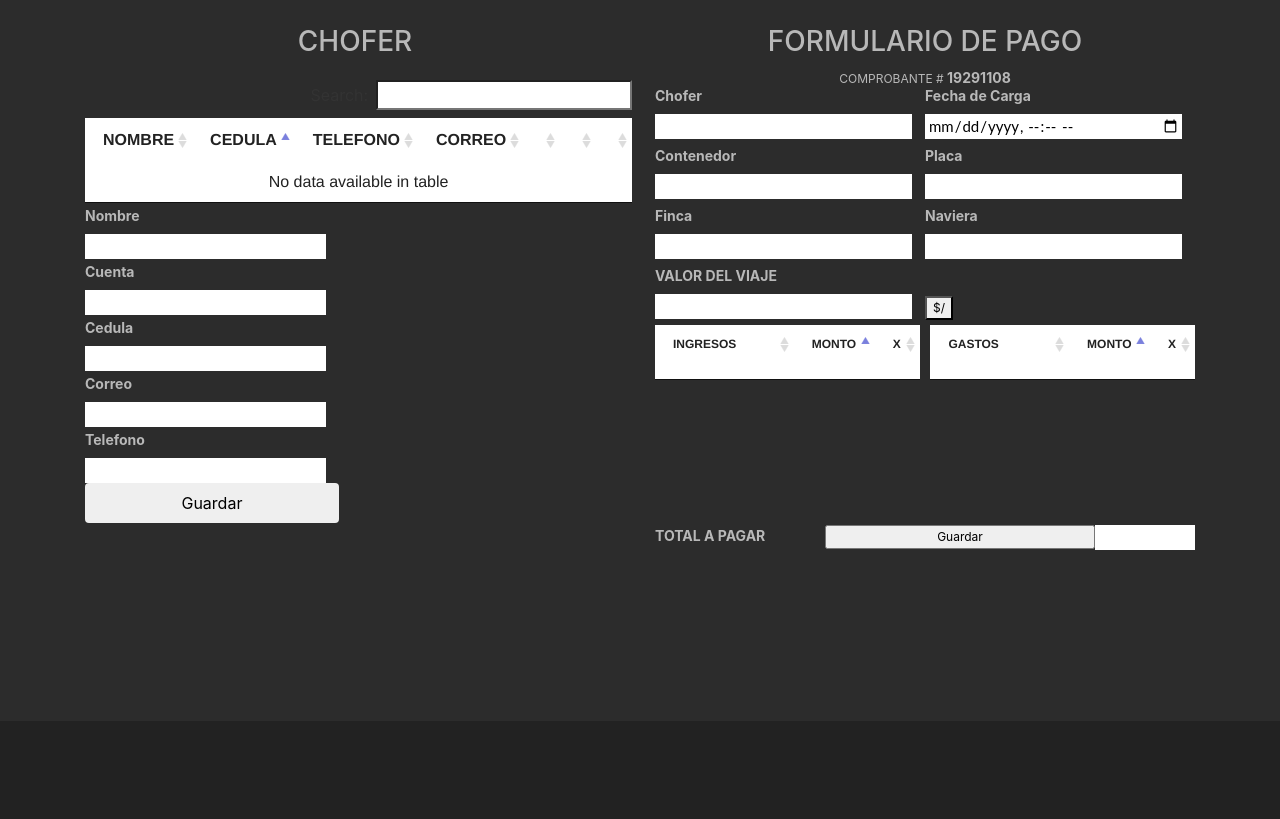
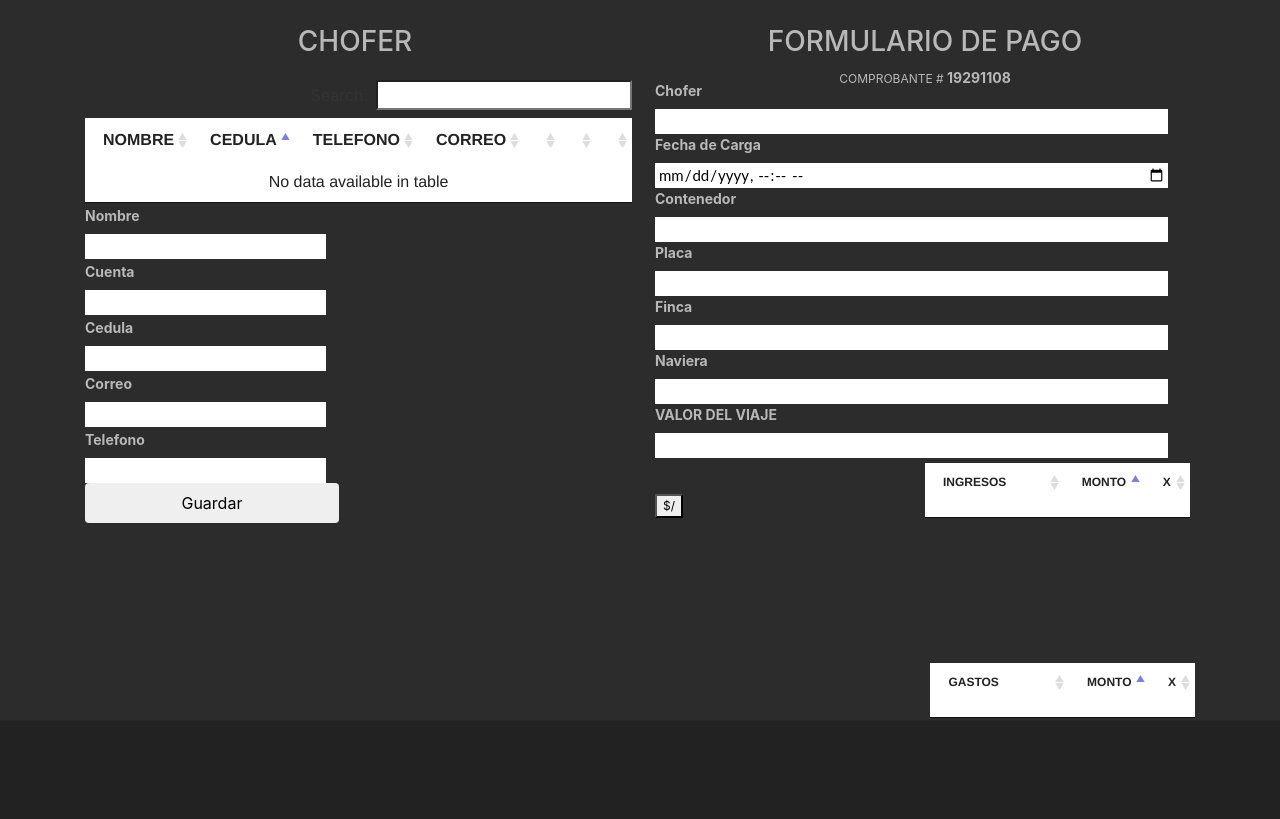
Before and after one commit to jaleon1/PAGO_CHOFERES, a PHP site: page /pagochofer.php in a window 1280 px wide. Shown: the part 169-988 px from the top of the page. Before the commit the page ends 719 px from the top, so only its background shows below. Run offline with PHP 8.4, Linux system fonts and the light colour scheme; lists and menus that the app fills with data are empty; some libraries are stand-ins or nearby versions.

Commit message:
ModificarCompleto

```diff
--- a/css/style.css
+++ b/css/style.css
@@ -160,7 +160,14 @@
                 text-align: center;
                 padding-top: 5px;
             }
-            #div-form-fecha{
+            .div-form-input{
+                width: 50%;
+                height: 60px;
+                float: left;
+                padding-top: 5px;
+            }
+
+            /* #div-form-fecha{
                 width: 50%;
                 height: 60px;
                 float: left;
@@ -212,8 +219,7 @@
                 height: 60px;
                 float: left;
                 padding-top: 5px;
-
-            }
+            } */
             #div-form-conversion{
                 width: 50%;
                 height: 60px;
--- a/js/FuncionesPagoChofer.js
+++ b/js/FuncionesPagoChofer.js
@@ -14,6 +14,7 @@
 var kmsviaje;
 var idchofer;
 var idcalculokm;
+var idformulario=null;
 
 $(document).ready( function () {
     ingresosgastosformulario();
@@ -107,6 +108,9 @@
     valorviaje = document.getElementById('inp-valor-viaje').value;
     kmsviaje = $(this).find('td:nth-child(6)').html();
     idcalculokm = $(this).find('td:nth-child(1)').html();
+    aplicarIngresoGasto();
+    ArrayIngresos();
+    ArrayGastos();
 });
 
 function ingresosgastos(){
@@ -175,7 +179,7 @@
         "bLengthChange": false,
         searching: false,
         "bInfo": false,
-        "scrollY": "140px",
+        "scrollY": "105px",
         "scrollCollapse": true,
         "bPaginate": false,
         "columns": [
@@ -190,7 +194,7 @@
         "bLengthChange": false,
         searching: false,
         "bInfo": false,
-        "scrollY": "140px",
+        "scrollY": "105px",
         "scrollCollapse": true,
         "bPaginate": false,
         "columns": [
@@ -679,39 +683,38 @@
     '<div id="div-form" class="">'+
         '<div id="div-form-titulo">'+
             '<h3>FORMULARIO DE PAGO</h3>'+
-            '<label >COMPROBANTE #</label>'+
-            '<label id="lbl-comprobante" class="lbl-style"></label>'+
         '</div>'+
-        '<div id="div-form-chofer">'+
+        '<div id="div-form-fecha" class="div-form-input">'+
+            '<label id="lbl-fecha" for="form-date-crtl" class="lbl-style">Fecha de Carga</label>'+
+            '<input type="datetime-local" id="form-date-crtl" name="form-date-crtl" class="input-format" required/>'+
+        '</div>'+
+        '<div id="div-form-fecha" class="div-form-input">'+
+            '<label class="lbl-style">COMPROBANTE   #</label></br>'+
+            '<label id="lbl-comprobante">12345</label>'+
+        '</div>'+
+        '<div id="div-form-chofer" class="div-form-input">'+
             '<label for="lbl-chofer" class="lbl-style">Chofer</label>'+
             '<input type="text" id="inp-chofer" name="inp-chofer" class="input-format" readonly="readonly" value="" required/>'+
         '</div>'+
-        '<div id="div-form-fecha">'+
-            '<label id="lbl-fecha" for="form-date-crtl" class="lbl-style">Fecha de Carga</label>'+
-            '<input type="datetime-local" id="form-date-crtl" name="form-date-crtl" class="input-format" required/>'+
+        '<div id="div-form-placa" class="div-form-input">'+
+            '<label for="lbl-placa" class="lbl-style">Placa</label>'+
+            '<input type="text" id="inp-placa" name="inp-placa" class="input-format" value="" required/>'+
         '</div>'+
-        '<div id="div-form-contenedor">'+
+        '<div class="div-form-input">'+
+            '<label for="lbl-valor-viaje" class="lbl-style">Booking</label>'+
+            '<input type="text" id="inp-booking" name="inp-booking" class="input-format" readonly="readonly" value="" required/>'+
+        '</div>'+
+        '<div id="div-form-contenedor" class="div-form-input">'+
             '<label for="lbl-contenedor" class="lbl-style">Contenedor</label>'+
             '<input type="text" id="inp-contenedor" name="inp-contenedor" class="input-format" value="" required/>'+
         '</div>'+
-        '<div id="div-form-placa">'+
-            '<label for="lbl-placa" class="lbl-style">Placa</label>'+
-            '<input type="text" id="inp-placa" name="inp-placa" class="input-format" value="" required/>'+
-        '</div>'+
-        '<div id="div-form-finca">'+
-            '<label for="lbl-finca" class="lbl-style">Finca</label>'+
+        '<div id="div-form-finca" class="div-form-input">'+
+            '<label for="lbl-finca" class="lbl-style">Punto de Carga</label>'+
             '<input type="text" id="inp-finca" name="inp-finca" class="input-format" readonly="readonly" value="" required/>'+
         '</div>'+
-        '<div id="div-form-naviera">'+
-            '<label for="lbl-naviera" class="lbl-style">Naviera</label>'+
+        '<div id="div-form-naviera" class="div-form-input">'+
+            '<label for="lbl-naviera" class="lbl-style">Punto de Descarga</label>'+
             '<input type="text" id="inp-naviera" name="inp-naviera" class="input-format" readonly="readonly" value="" required/>'+
-        '</div>'+
-        '<div id="div-form-valor-viaje">'+
-            '<label for="lbl-valor-viaje" class="lbl-style">VALOR DEL VIAJE</label>'+
-            '<input type="text" id="inp-valor-viaje" name="inp-valor-viaje" class="input-format" readonly="readonly" value="" required/>'+
-        '</div>'+
-        '<div id="div-form-conversion">'+
-            '<button id="btncambio">$/</button>'+
         '</div>'+
         '<div class="div-form-medio">'+
             '<div id="div-form-ingresos">'+
@@ -727,12 +730,19 @@
                 '<input type="button" id="btnaddgastos" class="btnadd" value="+">'+
             '</div>'+
         '</div>'+
-
-
-        '<div id="div-form-total-pago">'+
+        '<div id="div-form-valor-viaje" class="div-form-input">'+
+            '<label for="lbl-valor-viaje" class="lbl-style">VALOR DEL VIAJE</label>'+
+            '<input type="text" id="inp-valor-viaje" name="inp-valor-viaje" class="input-format" readonly="readonly" value="" required/>'+
+        '</div>'+
+        '<div class="div-form-input">'+
             '<label for="lbl-total-pago" class="lbl-style">TOTAL A PAGAR</label>'+
             '<input type="text" id="inp-total-pago" name="inp-total-pago" class="input-format" readonly="readonly" value="" required/>'+
-            '<input type="submit" id="btnguardarform" class="" value="Guardar">'+
+        '</div>'+
+        '<div class="div-form-input">'+
+
+        '</div>'+
+        '<div class="div-form-input">'+
+            '<input type="submit" id="btnguardarform" class="input-format" value="Guardar">'+
         '</div>'+
     '</div>';
     //'</form>';
@@ -851,7 +861,7 @@
         url: "class/Formulario.php",
         data: {
                 action: "Modificar",
-                id:id,
+                id:idformulario,
                 comprobante:$("#lbl-comprobante").text(),
                 fecha: document.getElementById('form-date-crtl').value,
                 idchofer: idchofer,
--- a/pagochofer2.php
+++ b/pagochofer2.php
@@ -92,7 +92,9 @@
                                         </a>
                                         <ul class="dropdown-menu" role="menu" aria-labelledby="dropdownMenu">
                                             <li><a id="menu-formulario-pago" tabindex="-1" href="#">Formulario Pago</a></li>
-                                            <li><a id="menu-reporte" tabindex="-1" href="#">Reportes</a></li>
+                                            <li><a id="menu-reporte" tabindex="-1" href="#">Historial</a></li>
+                                            <li><a id="menu-reporte" tabindex="-1" href="#">Liquidación</a></li>
+                                            <li><a id="menu-reporte" tabindex="-1" href="#">Colocaciones Diarias</a></li>
                                         </ul>
                                 </div>
                             </li>
```
Also changed, not shown: class/Formulario.php (+21 -13 lines), css/style2.css (+16 -7 lines), js/Reporte.js (+9 -9 lines).
